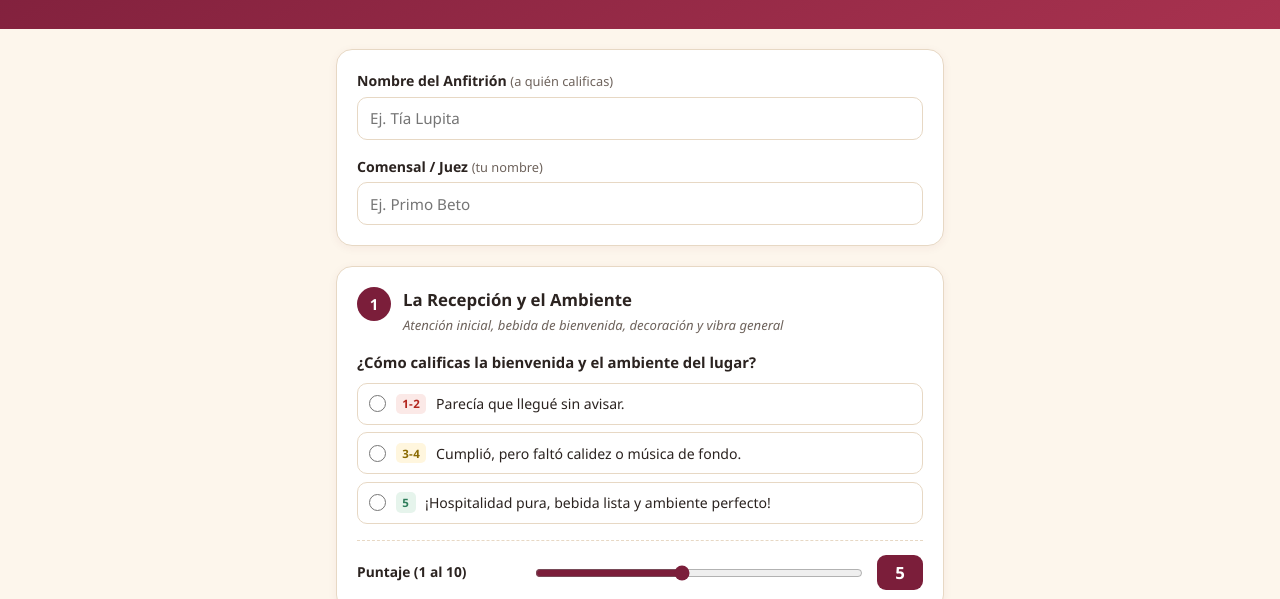
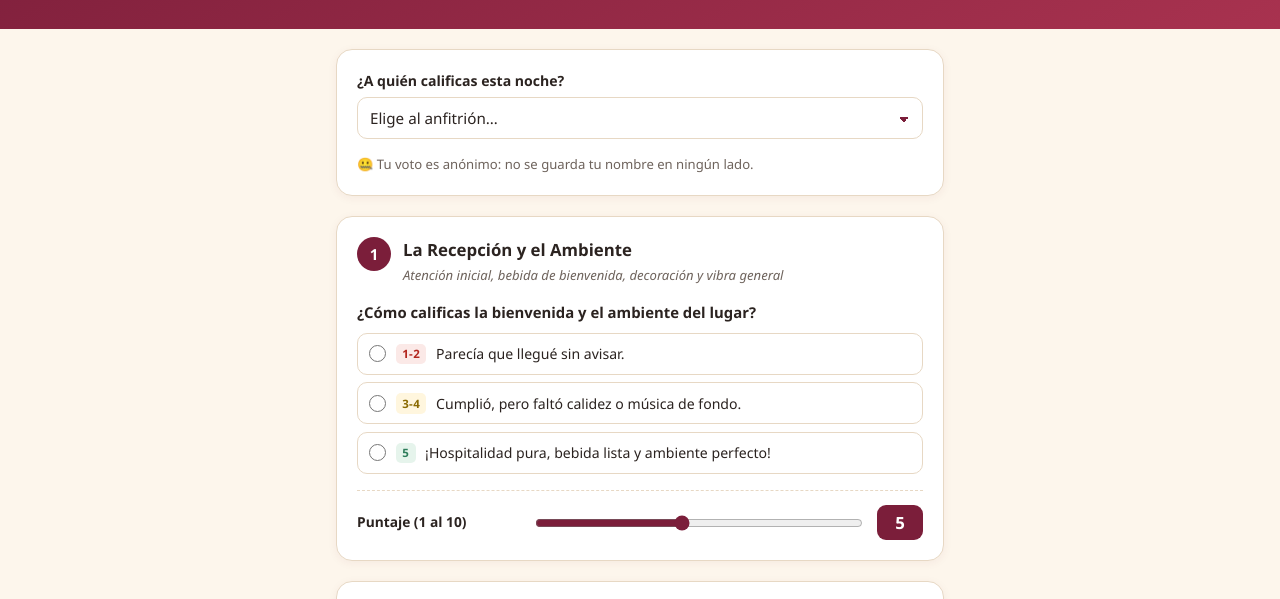
Before and after one commit to Dmonica90/PRESENTACION, a plain HTML site: page divina-comida/index.html in a window 1280 px wide. Shown: the part 161-760 px from the top of the page. Drawn offline with Linux system fonts and the light colour scheme.

Commit message:
Votación anónima y lista fija de anfitriones
La ficha ya no pide el nombre del comensal: el voto es anónimo. El
anfitrión pasa a ser una lista fija con las cuatro duplas, para que los
resultados agrupen bien al sacar al ganador.

- Base de Notion: se elimina la propiedad Juez, Anfitrión pasa a select
  con las cuatro duplas y cada propiedad lleva su pregunta como
  descripción. Se agregan las vistas Votar (anónimo), Resultados,
  Por anfitrión y Ganador.
- index.html: fuera el campo Comensal / Juez, anfitrión como <select>.
- DivinaComida_Notion.gs: valida contra la lista de anfitriones y manda
  Anfitrión como select.
- READMEs: el formulario nativo de Notion pasa a ser el camino
  principal; el HTML + Apps Script queda como opción B.

Co-Authored-By: Claude Opus 5 <noreply@anthropic.com>
Claude-Session: https://claude.ai/code/session_01X33ZojZrkNe4VYaaq3nZ1q

```diff
--- a/divina-comida/index.html
+++ b/divina-comida/index.html
@@ -93,6 +93,16 @@ input[type=range]{flex:2;accent-color:var(--vino);height:22px}
 .campo:last-child{margin-bottom:0}
 .campo label{display:block;font-weight:600;font-size:.88rem;margin-bottom:.35rem}
 .campo .ayuda{font-weight:400;color:var(--gris);font-size:.8rem}
+select{
+    width:100%;font-family:inherit;font-size:.95rem;color:var(--carbon);
+    border:1.5px solid var(--borde);border-radius:10px;
+    padding:.65rem .75rem;background:#fff;appearance:none;
+    background-image:linear-gradient(45deg,transparent 50%,var(--vino) 50%),linear-gradient(135deg,var(--vino) 50%,transparent 50%);
+    background-position:calc(100% - 18px) 55%,calc(100% - 13px) 55%;
+    background-size:5px 5px,5px 5px;background-repeat:no-repeat;
+}
+select:focus{outline:none;border-color:var(--vino)}
+.anonimo{font-size:.82rem;color:var(--gris);margin-top:.75rem}
 input[type=text],textarea{
     width:100%;font-family:inherit;font-size:.95rem;color:var(--carbon);
     border:1.5px solid var(--borde);border-radius:10px;
@@ -160,13 +170,16 @@ form.oculto{display:none}
     <!-- ── Identificación ─────────────────────────────────── -->
     <section class="card">
         <div class="campo">
-            <label for="anfitrion">Nombre del Anfitrión <span class="ayuda">(a quién calificas)</span></label>
-            <input type="text" id="anfitrion" name="anfitrion" required autocomplete="off" placeholder="Ej. Tía Lupita">
+            <label for="anfitrion">¿A quién calificas esta noche?</label>
+            <select id="anfitrion" name="anfitrion" required>
+                <option value="" disabled selected>Elige al anfitrión…</option>
+                <option>1. Nando y Moni</option>
+                <option>2. Mir y mamá</option>
+                <option>3. Mir y papá</option>
+                <option>4. Mary y Diego</option>
+            </select>
         </div>
-        <div class="campo">
-            <label for="juez">Comensal / Juez <span class="ayuda">(tu nombre)</span></label>
-            <input type="text" id="juez" name="juez" required autocomplete="off" placeholder="Ej. Primo Beto">
-        </div>
+        <p class="anonimo">🤐 Tu voto es anónimo: no se guarda tu nombre en ningún lado.</p>
     </section>
 
     <!-- Las 5 secciones se generan desde JS -->
@@ -395,9 +408,7 @@ function mostrarError(msg){
 }
 
 document.getElementById('btnOtra').addEventListener('click', function(){
-    var juez = document.getElementById('juez').value;
     form.reset();
-    document.getElementById('juez').value = juez;   // el juez sigue siendo el mismo
     SECCIONES.forEach(function(s){
         document.getElementById(s.clave + 'Valor').textContent = '5';
     });
```
Also changed, not shown: 3 other files.
